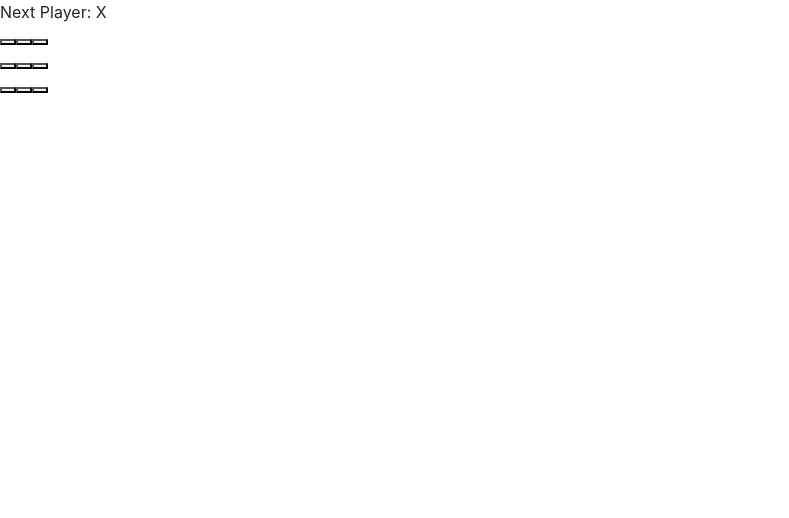
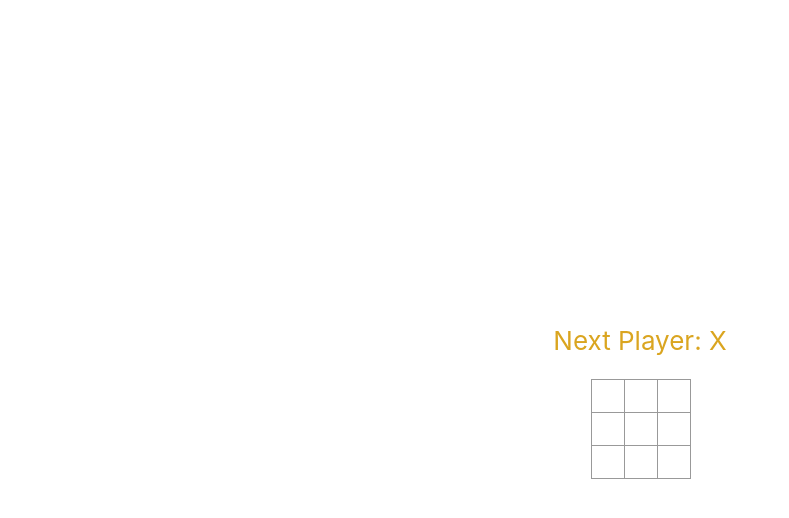
Before and after one commit to jihyeoi/react_medley, a React (Vite) app: page /board in a window 1280 px wide. Shown: the top 518 px of the page, without its empty margins (0-789 px from the left). Built offline with nearby package versions, Linux system fonts and the light colour scheme.

Commit message:
add css to board

```diff
--- a/src/TicTacToe_Board.css
+++ b/src/TicTacToe_Board.css
@@ -1,9 +1,24 @@
-.TicTacToe-board-row {
-  clear: both;
-  content: '';
-  display: table;
+.TicTacToe-game {
+  display: flex;
+  align-items: center;
+  justify-content: center;
+  height: 100vh;
+  box-sizing: border-box;
+}
+
+.TicTacToe-board {
+  display: flex;
+  flex-direction: column;
+  align-items: center;
 }
 
 .TicTacToe-board-status {
-  margin-bottom: 10px;
+  margin-bottom: 20px;
+  font-size: calc(10px + 2vmin);
+  color: goldenrod;
+  text-align: center;
 }
+
+.TicTacToe-board-row {
+  display: flex;
+}
--- a/src/TicTacToe_Board.jsx
+++ b/src/TicTacToe_Board.jsx
@@ -1,5 +1,6 @@
 import { useState } from "react";
 import Square from "./TicTacToe_Square";
+import './TicTacToe_Board.css';
 
 export default function Board() {
     const [squares, setSquares] = useState(Array(9).fill(null));
@@ -18,11 +19,15 @@ export default function Board() {
         setXIsNext(!xIsNext);
     }
 
+    function resetBoard() {
+        setSquares(Array(9).fill(null));
+    }
+
     const winner = calculateWinner(squares);
     let status;
 
     if (winner) {
-        status = "Winner: " + winner;
+        status = winner + " won! Start over?";
     } else {
         status = "Next Player: " + (xIsNext ? "X" : "O");
     }
@@ -51,8 +56,17 @@ export default function Board() {
     }
 
     return (
-      <>
-        <div className="TicTacToe-board-status">{status}</div>
+        <div className="TicTacToe-game">
+            <div className="TicTacToe-board">
+                <div className="TicTacToe-board-status">
+                    {winner
+                    ? <button
+                    className="btn btn-warning"
+                    onClick={resetBoard}>
+                    {status}
+                    </button>
+                    : status}
+                </div>
                 <div className="TicTacToe-board-row">
                     <Square value={squares[0]} onSquareClick={() => handleClick(0)} />
                     <Square value={squares[1]} onSquareClick={() => handleClick(1)} />
@@ -68,6 +82,7 @@ export default function Board() {
                     <Square value={squares[7]} onSquareClick={() => handleClick(7)} />
                     <Square value={squares[8]} onSquareClick={() => handleClick(8)} />
                 </div>
-      </>
+            </div>
+        </div>
     );
 }
--- a/src/TicTacToe_Square.jsx
+++ b/src/TicTacToe_Square.jsx
@@ -1,4 +1,5 @@
 import { useState } from "react";
+import './TicTacToe_Square.css';
 
 export default function Square({value, onSquareClick}) {
     return (
```
Lines whose indentation alone changed are shown as unchanged.
